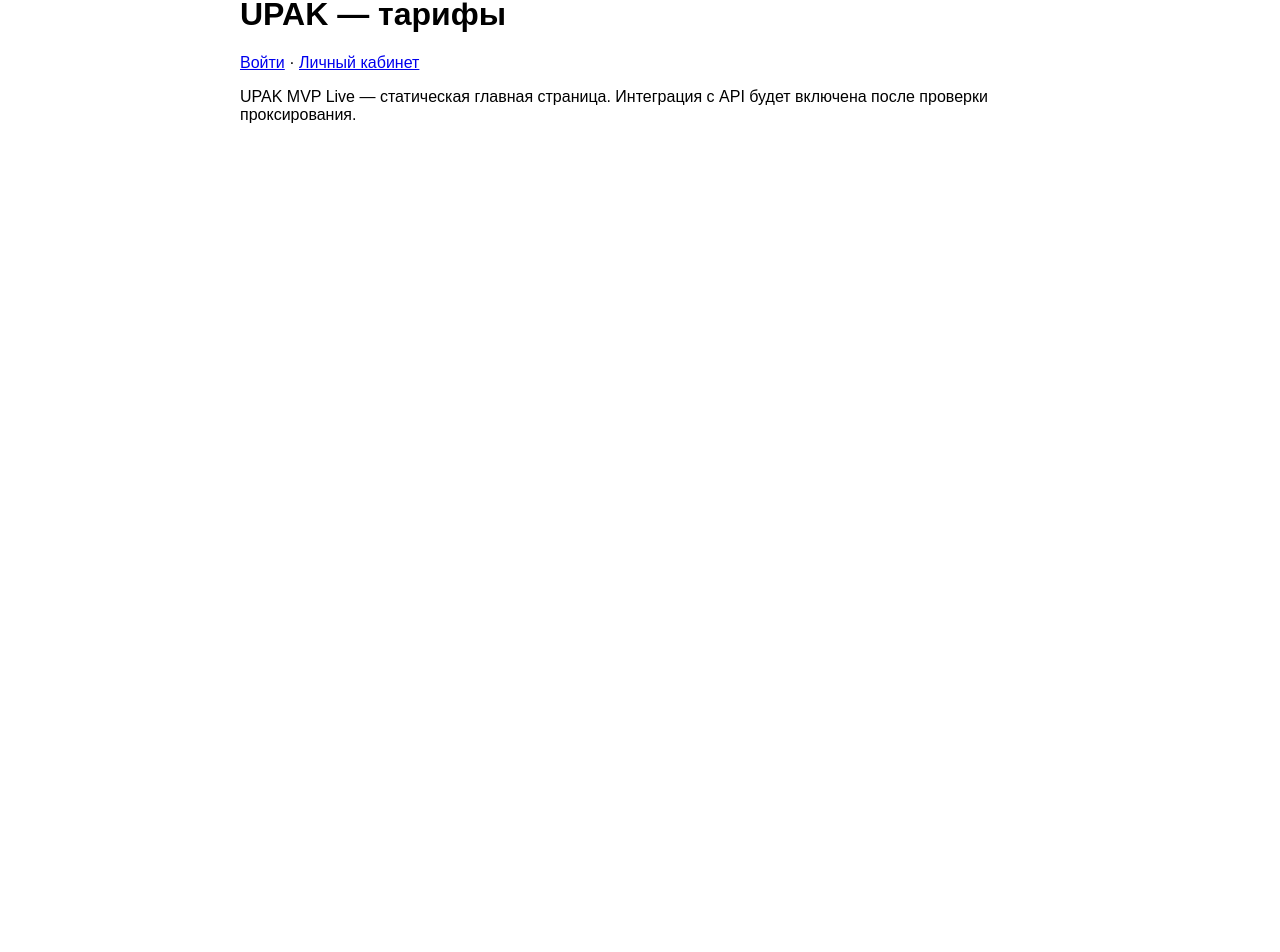
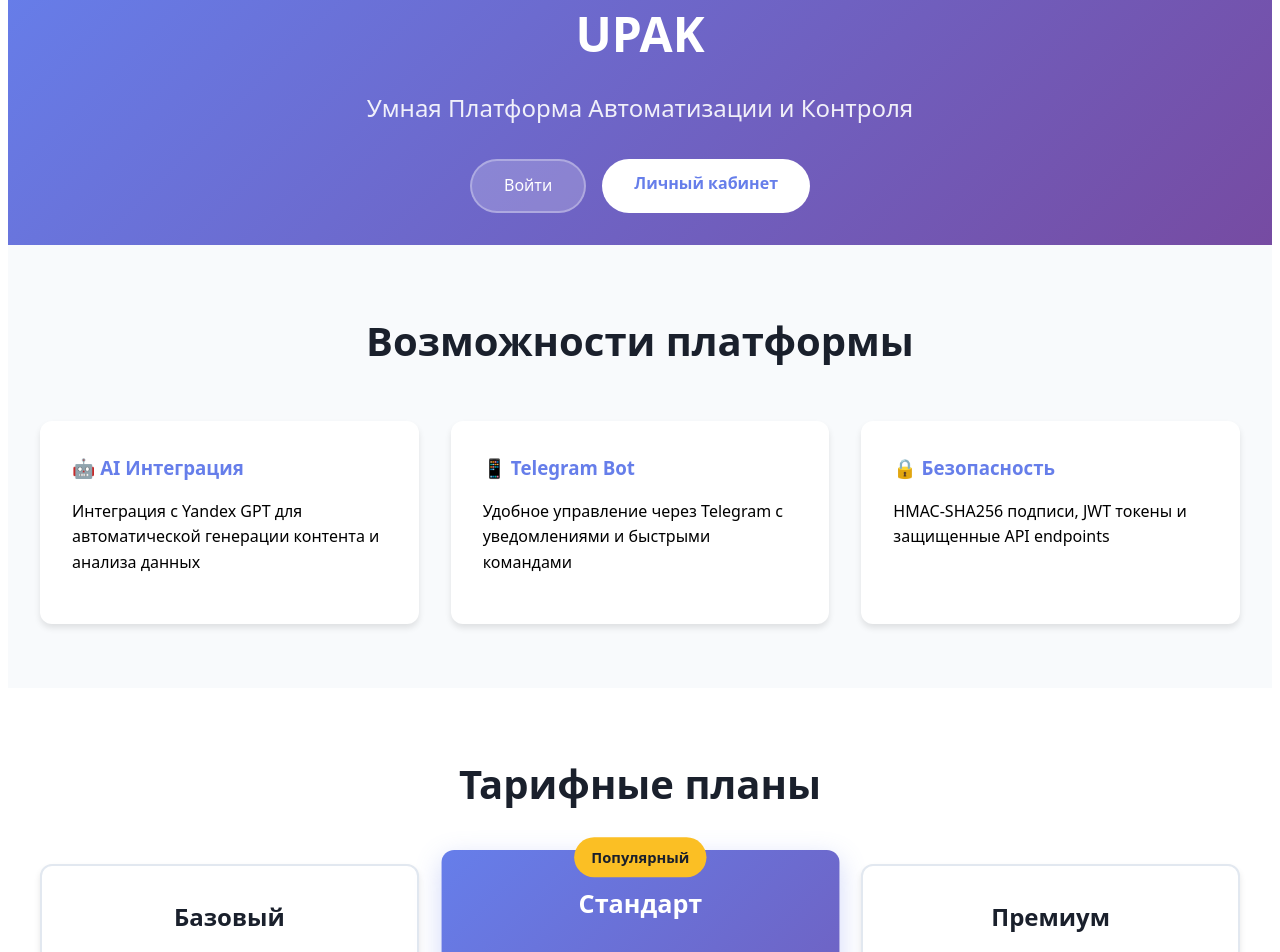
Before and after one commit to Yuriuser1/upak-frontend, a Next.js app: page / in a window 1280 px wide. Shown: the part 44-996 px from the top of the page. Before the commit the page ends 800 px from the top, so only its background shows below. Built offline with nearby package versions, Linux system fonts and the light colour scheme.

Commit message:
feat: add full homepage with pricing and design

```diff
--- a/pages/index.tsx
+++ b/pages/index.tsx
@@ -1,11 +1,225 @@
-export default function Home() {
+import React from 'react';
+import Head from 'next/head';
+
+const IndexPage = () => {
+  const plans = [
+    {
+      name: 'Базовый',
+      price: '299₽',
+      period: '/месяц',
+      features: [
+        'Доступ к базовым функциям UPAK',
+        '5 запросов в день к AI',
+        'Базовая поддержка',
+        'Экспорт данных в CSV'
+      ],
+      popular: false
+    },
+    {
+      name: 'Стандарт',
+      price: '799₽',
+      period: '/месяц',
+      features: [
+        'Все функции Базового плана',
+        '50 запросов в день к AI',
+        'Приоритетная поддержка',
+        'Экспорт в Excel и PDF',
+        'Интеграция с Telegram',
+        'API доступ'
+      ],
+      popular: true
+    },
+    {
+      name: 'Премиум',
+      price: '1999₽',
+      period: '/месяц',
+      features: [
+        'Все функции Стандартного плана',
+        'Неограниченные запросы к AI',
+        'Персональный менеджер',
+        'Кастомные интеграции',
+        'Белый лейбл',
+        'Приоритетная разработка'
+      ],
+      popular: false
+    }
+  ];
+
   return (
-    <main style={{maxWidth:800,margin:'40px auto',fontFamily:'sans-serif'}}>
-      <h1>UPAK — тарифы</h1>
-      <p><a href="/login">Войти</a> · <a href="/dashboard">Личный кабинет</a></p>
-      <p>UPAK MVP Live — статическая главная страница. Интеграция с API будет включена после проверки проксирования.</p>
-    </main>
-  )
-}
+    <>
+      <Head>
+        <title>UPAK - Умная Платформа Автоматизации и Контроля</title>
+        <meta name="description" content="UPAK - инновационная платформа для автоматизации бизнес-процессов с интеграцией AI и Telegram" />
+        <meta name="viewport" content="width=device-width, initial-scale=1" />
+      </Head>
 
-// bump deploy
+      <div style={{ fontFamily: 'system-ui, -apple-system, sans-serif', lineHeight: 1.6 }}>
+        {/* Header */}
+        <header style={{
+          background: 'linear-gradient(135deg, #667eea 0%, #764ba2 100%)',
+          color: 'white',
+          padding: '2rem 0',
+          textAlign: 'center'
+        }}>
+          <div style={{ maxWidth: '1200px', margin: '0 auto', padding: '0 2rem' }}>
+            <h1 style={{ fontSize: '3rem', margin: '0 0 1rem 0', fontWeight: 'bold' }}>
+              UPAK
+            </h1>
+            <p style={{ fontSize: '1.5rem', margin: '0 0 2rem 0', opacity: 0.9 }}>
+              Умная Платформа Автоматизации и Контроля
+            </p>
+            <div style={{ display: 'flex', gap: '1rem', justifyContent: 'center', flexWrap: 'wrap' }}>
+              <a href="/login" style={{
+                background: 'rgba(255,255,255,0.2)',
+                color: 'white',
+                padding: '0.75rem 2rem',
+                borderRadius: '50px',
+                textDecoration: 'none',
+                border: '2px solid rgba(255,255,255,0.3)',
+                transition: 'all 0.3s ease'
+              }}>
+                Войти
+              </a>
+              <a href="/dashboard" style={{
+                background: 'white',
+                color: '#667eea',
+                padding: '0.75rem 2rem',
+                borderRadius: '50px',
+                textDecoration: 'none',
+                fontWeight: 'bold',
+                transition: 'all 0.3s ease'
+              }}>
+                Личный кабинет
+              </a>
+            </div>
+          </div>
+        </header>
+
+        {/* Features Section */}
+        <section style={{ padding: '4rem 0', background: '#f8fafc' }}>
+          <div style={{ maxWidth: '1200px', margin: '0 auto', padding: '0 2rem' }}>
+            <h2 style={{ textAlign: 'center', fontSize: '2.5rem', margin: '0 0 3rem 0', color: '#1a202c' }}>
+              Возможности платформы
+            </h2>
+            <div style={{
+              display: 'grid',
+              gridTemplateColumns: 'repeat(auto-fit, minmax(300px, 1fr))',
+              gap: '2rem'
+            }}>
+              <div style={{ background: 'white', padding: '2rem', borderRadius: '12px', boxShadow: '0 4px 6px rgba(0,0,0,0.1)' }}>
+                <h3 style={{ color: '#667eea', margin: '0 0 1rem 0' }}>🤖 AI Интеграция</h3>
+                <p>Интеграция с Yandex GPT для автоматической генерации контента и анализа данных</p>
+              </div>
+              <div style={{ background: 'white', padding: '2rem', borderRadius: '12px', boxShadow: '0 4px 6px rgba(0,0,0,0.1)' }}>
+                <h3 style={{ color: '#667eea', margin: '0 0 1rem 0' }}>📱 Telegram Bot</h3>
+                <p>Удобное управление через Telegram с уведомлениями и быстрыми командами</p>
+              </div>
+              <div style={{ background: 'white', padding: '2rem', borderRadius: '12px', boxShadow: '0 4px 6px rgba(0,0,0,0.1)' }}>
+                <h3 style={{ color: '#667eea', margin: '0 0 1rem 0' }}>🔒 Безопасность</h3>
+                <p>HMAC-SHA256 подписи, JWT токены и защищенные API endpoints</p>
+              </div>
+            </div>
+          </div>
+        </section>
+
+        {/* Pricing Section */}
+        <section style={{ padding: '4rem 0' }}>
+          <div style={{ maxWidth: '1200px', margin: '0 auto', padding: '0 2rem' }}>
+            <h2 style={{ textAlign: 'center', fontSize: '2.5rem', margin: '0 0 3rem 0', color: '#1a202c' }}>
+              Тарифные планы
+            </h2>
+            <div style={{
+              display: 'grid',
+              gridTemplateColumns: 'repeat(auto-fit, minmax(300px, 1fr))',
+              gap: '2rem',
+              alignItems: 'start'
+            }}>
+              {plans.map((plan, index) => (
+                <div key={index} style={{
+                  background: plan.popular ? 'linear-gradient(135deg, #667eea 0%, #764ba2 100%)' : 'white',
+                  color: plan.popular ? 'white' : '#1a202c',
+                  padding: '2rem',
+                  borderRadius: '12px',
+                  boxShadow: plan.popular ? '0 8px 25px rgba(102, 126, 234, 0.3)' : '0 4px 6px rgba(0,0,0,0.1)',
+                  border: plan.popular ? 'none' : '2px solid #e2e8f0',
+                  position: 'relative',
+                  transform: plan.popular ? 'scale(1.05)' : 'none'
+                }}>
+                  {plan.popular && (
+                    <div style={{
+                      position: 'absolute',
+                      top: '-12px',
+                      left: '50%',
+                      transform: 'translateX(-50%)',
+                      background: '#fbbf24',
+                      color: '#1a202c',
+                      padding: '0.5rem 1rem',
+                      borderRadius: '20px',
+                      fontSize: '0.875rem',
+                      fontWeight: 'bold'
+                    }}>
+                      Популярный
+                    </div>
+                  )}
+                  <h3 style={{ fontSize: '1.5rem', margin: '0 0 1rem 0', textAlign: 'center' }}>
+                    {plan.name}
+                  </h3>
+                  <div style={{ textAlign: 'center', margin: '0 0 2rem 0' }}>
+                    <span style={{ fontSize: '3rem', fontWeight: 'bold' }}>{plan.price}</span>
+                    <span style={{ fontSize: '1rem', opacity: 0.8 }}>{plan.period}</span>
+                  </div>
+                  <ul style={{ listStyle: 'none', padding: 0, margin: 0 }}>
+                    {plan.features.map((feature, featureIndex) => (
+                      <li key={featureIndex} style={{
+                        padding: '0.5rem 0',
+                        borderBottom: featureIndex < plan.features.length - 1 ? '1px solid rgba(255,255,255,0.1)' : 'none',
+                        display: 'flex',
+                        alignItems: 'center'
+                      }}>
+                        <span style={{ marginRight: '0.5rem', color: '#10b981' }}>✓</span>
+                        {feature}
+                      </li>
+                    ))}
+                  </ul>
+                  <div style={{ textAlign: 'center', marginTop: '2rem' }}>
+                    <a href="/login" style={{
+                      background: plan.popular ? 'white' : '#667eea',
+                      color: plan.popular ? '#667eea' : 'white',
+                      padding: '0.75rem 2rem',
+                      borderRadius: '50px',
+                      textDecoration: 'none',
+                      fontWeight: 'bold',
+                      display: 'inline-block',
+                      transition: 'all 0.3s ease'
+                    }}>
+                      Выбрать план
+                    </a>
+                  </div>
+                </div>
+              ))}
+            </div>
+          </div>
+        </section>
+
+        {/* Footer */}
+        <footer style={{
+          background: '#1a202c',
+          color: 'white',
+          padding: '2rem 0',
+          textAlign: 'center'
+        }}>
+          <div style={{ maxWidth: '1200px', margin: '0 auto', padding: '0 2rem' }}>
+            <p style={{ margin: '0 0 1rem 0' }}>
+              © 2025 UPAK - Умная Платформа Автоматизации и Контроля
+            </p>
+            <p style={{ margin: 0, opacity: 0.7, fontSize: '0.875rem' }}>
+              Версия 1.1.0 | MVP Live
+            </p>
+          </div>
+        </footer>
+      </div>
+    </>
+  );
+};
+
+export default IndexPage;
```
